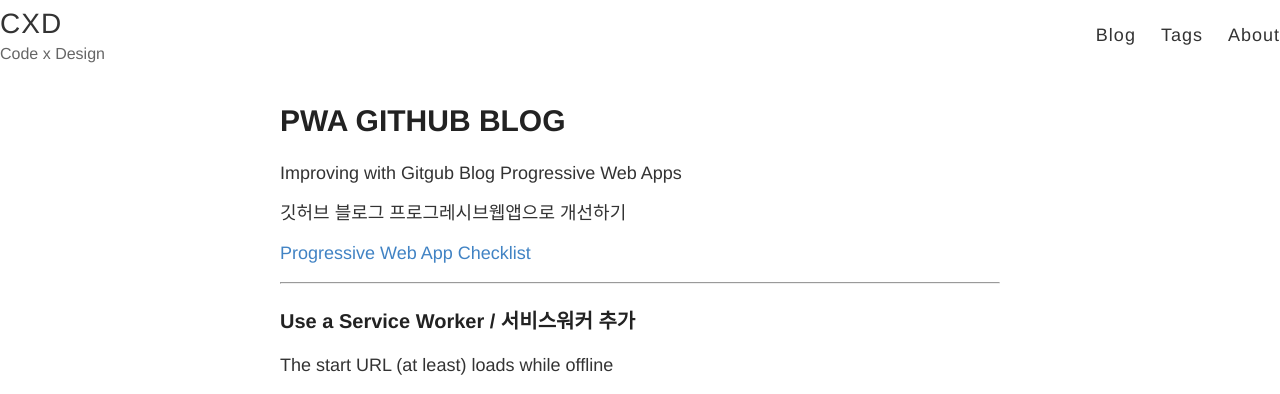
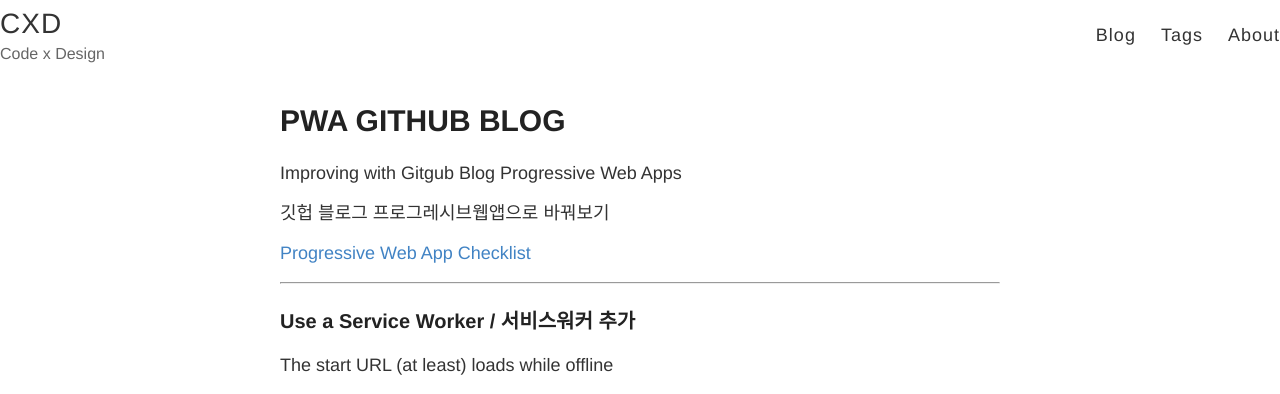
Before and after one commit to songssss/songssss.github.io, a Jekyll site: the page built from _posts/2017-05-14-pwablog.md, in a window 1280 px wide and 900 px high. Shown: the top 394 px of the window. Built offline with Jekyll 4.4.1, drawn with Linux system fonts in a browser that asks for light colours; comment, search, counter and statistics services are not loaded.

Commit message:
edit post

```diff
--- a/_posts/2017-05-14-pwablog.md
+++ b/_posts/2017-05-14-pwablog.md
@@ -10,7 +10,7 @@
 
 Improving with  Gitgub Blog Progressive Web Apps
 
-깃허브 블로그 프로그레시브웹앱으로 개선하기
+깃헙 블로그 프로그레시브웹앱으로 바꿔보기
 
 
 
```
